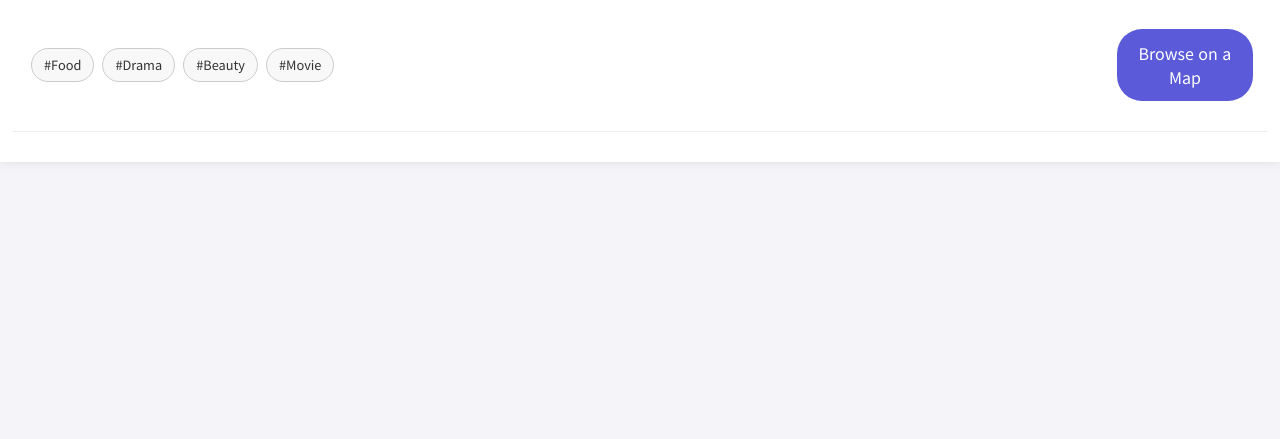
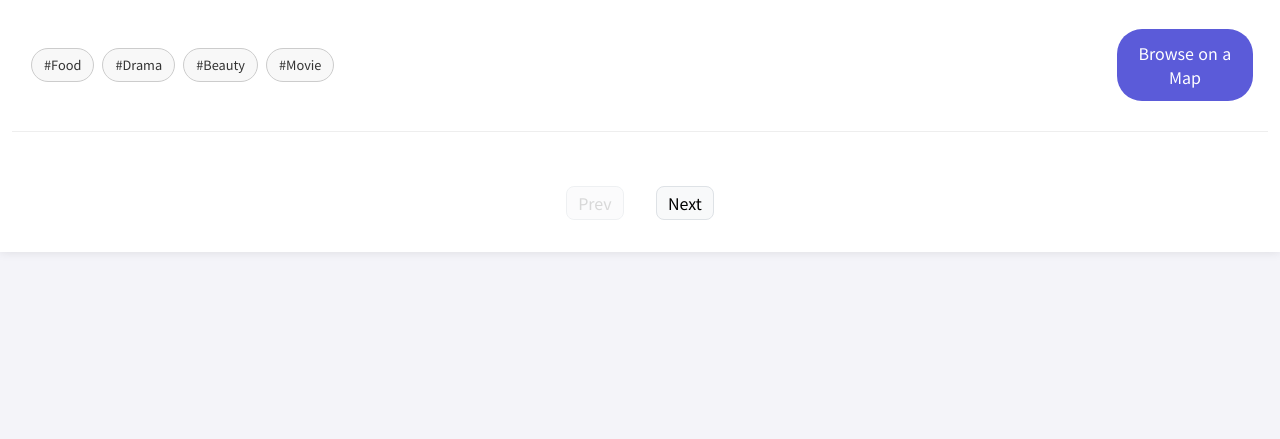
Before and after one commit to kohwj1/nowinseoul, a Flask app: template templates/index.html in a window 1280 px wide. Shown: the part 361-800 px from the top of the page. Run offline with Flask 3, Linux system fonts and the light colour scheme; the template is opened without the code that fills it, so the values that code supplies are empty; parts of the project's set-up code (start-up, migrations or seed data) failed here and were passed over.

Commit message:
pagination 기능 추가

```diff
--- a/static/css/index.css
+++ b/static/css/index.css
@@ -207,3 +207,57 @@ body {
         border-radius: 0.75rem; /* 모서리 둥글게 */
     }
 }
+
+/*========== 페이지네이션 스타일 ==========*/
+.pagination-container {
+    display: flex;
+    justify-content: center; /* 버튼을 가로 중앙에 정렬합니다 */
+    align-items: center;
+    margin-top: 1.5rem; /* 위에 여백을 줍니다 */
+    margin-bottom: 2rem; /* 아래에 여백을 줍니다 */
+    font-family: 'Noto Sans KR', sans-serif;
+}
+
+.pagination-container button {
+    background-color: #f8f9fa;
+    border: 1px solid #dee2e6;
+    border-radius: 0.5rem;
+    padding: 0.25rem 0.7rem;
+    cursor: pointer;
+    transition: background-color 0.2s;
+}
+
+.pagination-container button:hover:not(:disabled) {
+    background-color: #e2e6ea;
+}
+
+.pagination-container button:disabled {
+    cursor: not-allowed;
+    opacity: 0.5;
+}
+
+#page-numbers {
+    display: flex;
+    gap: 0.5rem; /* 페이지 번호 사이의 간격 */
+    margin: 0 1rem;
+}
+
+.page-link {
+    display: block;
+    padding: 0.5rem 0.75rem;
+    text-decoration: none;
+    color: #007bff;
+    border: 1px solid #dee2e6;
+    border-radius: 0.5rem;
+    transition: background-color 0.2s;
+}
+
+.page-link:hover {
+    background-color: #f8f9fa;
+}
+
+.page-link.active {
+    background-color: #007bff;
+    color: #fff;
+    border-color: #007bff;
+}
--- /dev/null
+++ b/static/js/pagination.js
@@ -0,0 +1,70 @@
+document.addEventListener('DOMContentLoaded', () => {
+    const cards = document.querySelectorAll('.card');
+    const paginationContainer = document.querySelector('.pagination-container');
+    const pageNumbersDiv = document.getElementById('page-numbers');
+    const prevBtn = document.getElementById('prev-btn');
+    const nextBtn = document.getElementById('next-btn');
+
+    //6개 제한
+    const itemsPerPage = 6;
+    let currentPage = 1;
+    const totalPages = Math.ceil(cards.length / itemsPerPage);
+
+    function displayPage(page) {
+        cards.forEach(card => {
+            card.style.display = 'none';
+        });
+
+        const start = (page - 1) * itemsPerPage;
+        const end = start + itemsPerPage;
+        for (let i = start; i < end && i < cards.length; i++) {
+            cards[i].style.display = 'block';
+        }
+    }
+
+    function setupPagination() {
+        // 페이지 번호
+        pageNumbersDiv.innerHTML = '';
+        for (let i = 1; i <= totalPages; i++) {
+            const pageLink = document.createElement('a');
+            pageLink.href = '#';
+            pageLink.textContent = i;
+            pageLink.classList.add('page-link');
+            if (i === currentPage) {
+                pageLink.classList.add('active');
+            }
+            pageLink.addEventListener('click', (e) => {
+                e.preventDefault();
+                currentPage = i;
+                updatePagination();
+            });
+            pageNumbersDiv.appendChild(pageLink);
+        }
+    }
+
+    function updatePagination() {
+        displayPage(currentPage);
+        setupPagination();
+
+        //prev, next 비활성화
+        prevBtn.disabled = currentPage === 1;
+        nextBtn.disabled = currentPage === totalPages;
+    }
+
+    prevBtn.addEventListener('click', () => {
+        if (currentPage > 1) {
+            currentPage--;
+            updatePagination();
+        }
+    });
+
+    nextBtn.addEventListener('click', () => {
+        if (currentPage < totalPages) {
+            currentPage++;
+            updatePagination();
+        }
+    });
+
+    //초기화
+    updatePagination();
+});
--- a/templates/index.html
+++ b/templates/index.html
@@ -55,10 +55,17 @@
             {% endfor %}
         </div>
 
+        <div class="pagination-container">
+            <button id="prev-btn">Prev</button>
+            <div id="page-numbers"></div>
+            <button id="next-btn">Next</button>
+        </div>
+
         <div class="map-button-container mobile-only">
             <a href="/map" class="map-button">Browse on a Map</a>
         </div>
     </div>
 
+    <script src="../static/js/pagination.js"></script>
 </body>
 </html>
```
